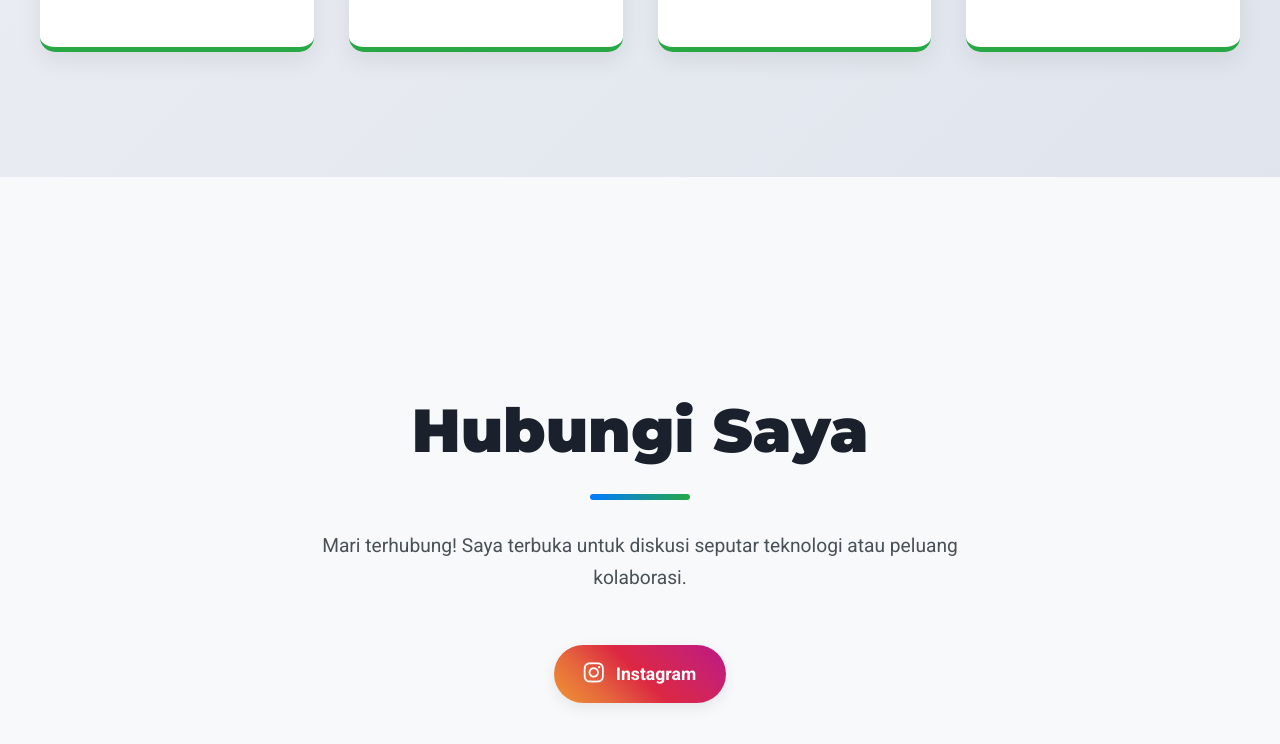
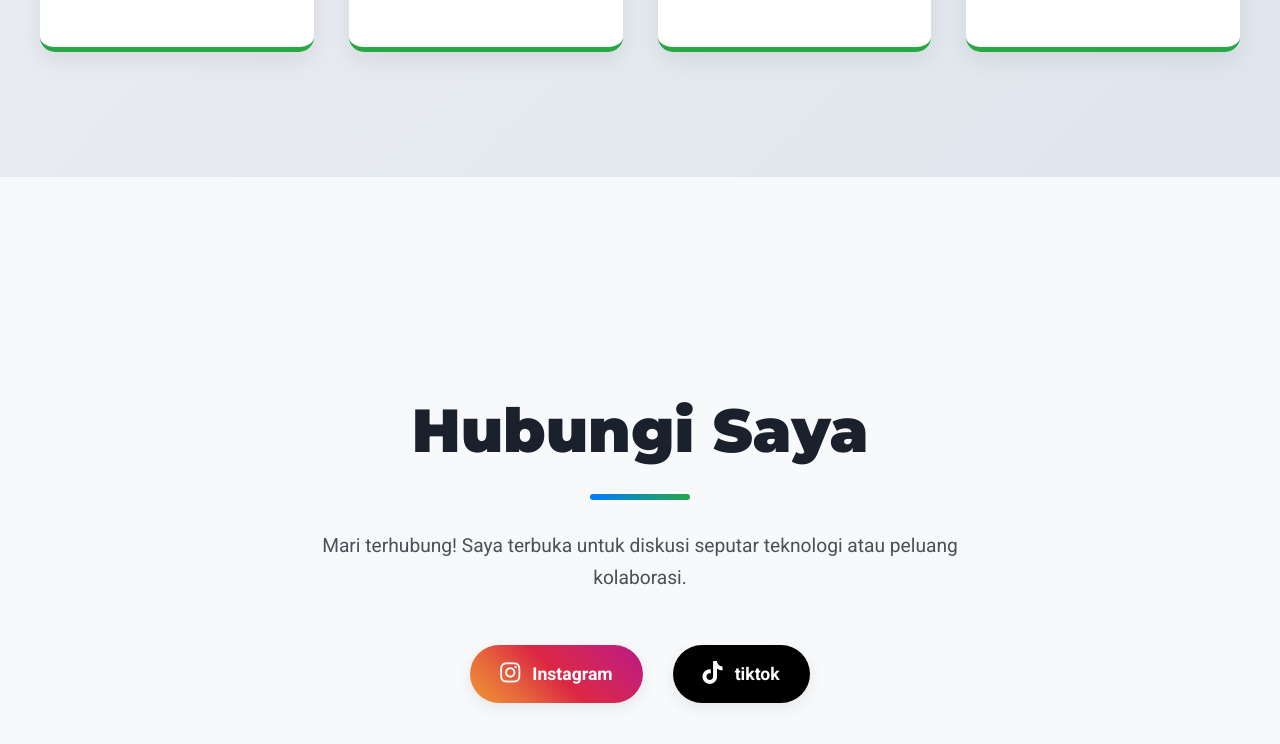
Before and after one commit to ArifRafi07/profile-3, a plain HTML site: page index.html in a window 1280 px wide. Shown: the part 2661-3405 px from the top of the page. Drawn offline with Linux system fonts and the light colour scheme.

Commit message:
Update index.html

```diff
--- a/index.html
+++ b/index.html
@@ -80,4 +80,4 @@
             <p class="contact-intro">Mari terhubung! Saya terbuka untuk diskusi seputar teknologi atau peluang kolaborasi.</p>
             <div class="social-links">
                 <a href="https://www.instagram.com/upinkk7_?igsh=c3JzdW9yMnU5NzFw&utm_source=qr" target="_blank" rel="noopener noreferrer" class="social-icon-btn instagram"><i class="fab fa-instagram"></i> Instagram</a>
-                <a href="https://www.tiktok.com/@rafiupink1?_t=ZS-8ySjcb9duIK&_r=1
+                <a href="https://www.tiktok.com/@rafiupink1?_t=ZS-8ySjcb9duIK&_r=1"target="_blank" rel="noopener noreferrer" class="social-icon-btn tiktok"><i class="fab fa-tiktok"></i> tiktok</a>
```
